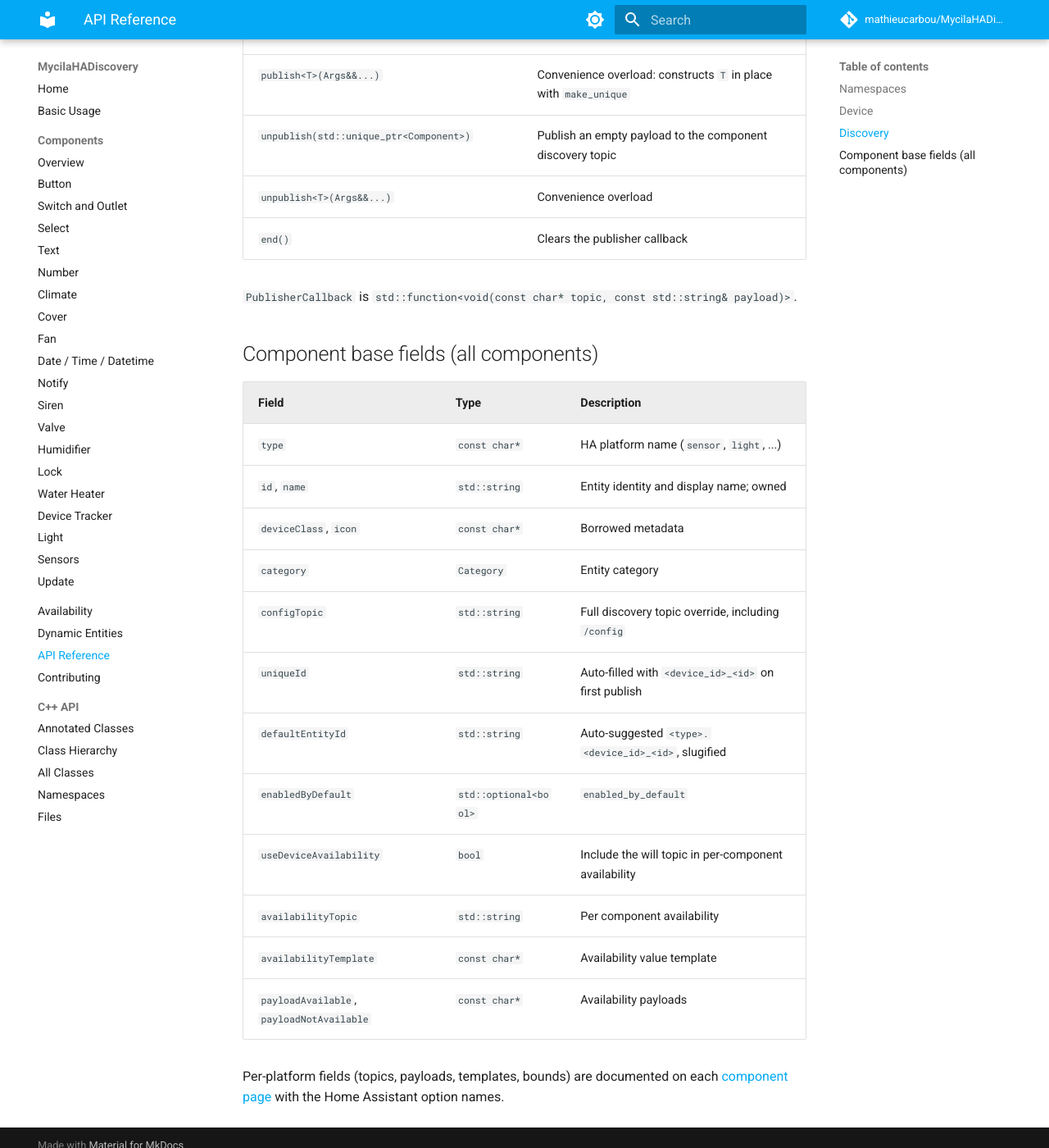
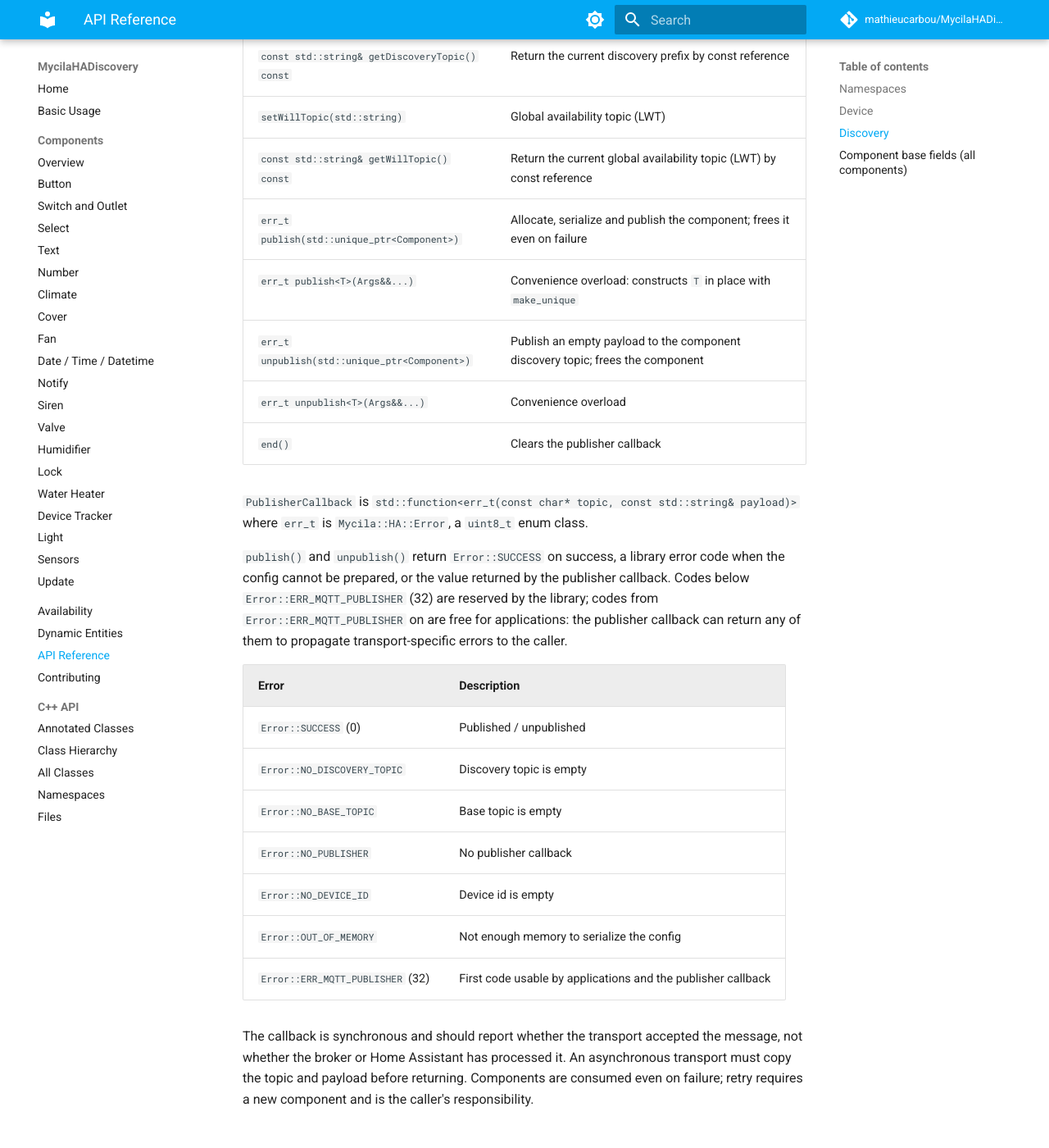
Before and after one commit to mathieucarbou/MycilaHADiscovery, an MkDocs documentation site: the page built from docs/api.md, in a window 1280 px wide and 1400 px high, scrolled down 1083 px. Shown: the whole window at 82% size. Built offline with MkDocs 1.6.1 and Material for MkDocs 9.7.7, drawn with Linux system fonts in a browser that asks for light colours; comment, search, counter and statistics services are not loaded; some of the changed text lies outside the part shown.

Commit message:
Return error codes from publish/unpublish and expose topic getters
publish() and unpublish() now return Mycila::HA::err_t (uint8_t enum
class Error) instead of void:

- Error::SUCCESS (0)
- Library codes for precondition and serialization failures:
  NO_DISCOVERY_TOPIC, NO_BASE_TOPIC, NO_PUBLISHER, NO_DEVICE_ID,
  OUT_OF_MEMORY
- Codes from Error::ERR_MQTT_PUBLISHER (32) on are free for
  applications: the publisher callback can return any of them to
  propagate transport-specific errors to the caller

PublisherCallback signature changes from void to err_t so the MQTT
transport result is propagated. Components are still consumed even on
failure; retry requires constructing a new component.

Add const getters: getDevice(), getBaseTopic(), getDiscoveryTopic(),
getWillTopic().

This is the error-code alternative to PR #24 requested in review.

Co-authored-by: Copilot <223556219+Copilot@users.noreply.github.com>

```diff
--- a/docs/api.md
+++ b/docs/api.md
@@ -31,15 +31,33 @@ Mycila::HA
 | Method | Description |
 | :-- | :-- |
 | `Discovery(Device, std::string baseTopic, PublisherCallback)` | Store device, base topic and publisher callback |
+| `const Device& getDevice() const` | Return the device identity by const reference |
+| `const std::string& getBaseTopic() const` | Return the base topic by const reference |
 | `setDiscoveryTopic(std::string)` | Change the discovery prefix (default `homeassistant`) |
+| `const std::string& getDiscoveryTopic() const` | Return the current discovery prefix by const reference |
 | `setWillTopic(std::string)` | Global availability topic (LWT) |
-| `publish(std::unique_ptr<Component>)` | Allocate, serialize and publish the component; frees it when done |
-| `publish<T>(Args&&...)` | Convenience overload: constructs `T` in place with `make_unique` |
-| `unpublish(std::unique_ptr<Component>)` | Publish an empty payload to the component discovery topic |
-| `unpublish<T>(Args&&...)` | Convenience overload |
+| `const std::string& getWillTopic() const` | Return the current global availability topic (LWT) by const reference |
+| `err_t publish(std::unique_ptr<Component>)` | Allocate, serialize and publish the component; frees it even on failure |
+| `err_t publish<T>(Args&&...)` | Convenience overload: constructs `T` in place with `make_unique` |
+| `err_t unpublish(std::unique_ptr<Component>)` | Publish an empty payload to the component discovery topic; frees the component |
+| `err_t unpublish<T>(Args&&...)` | Convenience overload |
 | `end()` | Clears the publisher callback |
 
-`PublisherCallback` is `std::function<void(const char* topic, const std::string& payload)>`.
+`PublisherCallback` is `std::function<err_t(const char* topic, const std::string& payload)>` where `err_t` is `Mycila::HA::Error`, a `uint8_t` enum class.
+
+`publish()` and `unpublish()` return `Error::SUCCESS` on success, a library error code when the config cannot be prepared, or the value returned by the publisher callback. Codes below `Error::ERR_MQTT_PUBLISHER` (32) are reserved by the library; codes from `Error::ERR_MQTT_PUBLISHER` on are free for applications: the publisher callback can return any of them to propagate transport-specific errors to the caller.
+
+| Error | Description |
+| :-- | :-- |
+| `Error::SUCCESS` (0) | Published / unpublished |
+| `Error::NO_DISCOVERY_TOPIC` | Discovery topic is empty |
+| `Error::NO_BASE_TOPIC` | Base topic is empty |
+| `Error::NO_PUBLISHER` | No publisher callback |
+| `Error::NO_DEVICE_ID` | Device id is empty |
+| `Error::OUT_OF_MEMORY` | Not enough memory to serialize the config |
+| `Error::ERR_MQTT_PUBLISHER` (32) | First code usable by applications and the publisher callback |
+
+The callback is synchronous and should report whether the transport accepted the message, not whether the broker or Home Assistant has processed it. An asynchronous transport must copy the topic and payload before returning. Components are consumed even on failure; retry requires a new component and is the caller's responsibility.
 
 ## Component base fields (all components)
 
```
Also changed, not shown: README.md (+4 -2 lines), docs/usage.md (+20 -2 lines), 4 other files.
